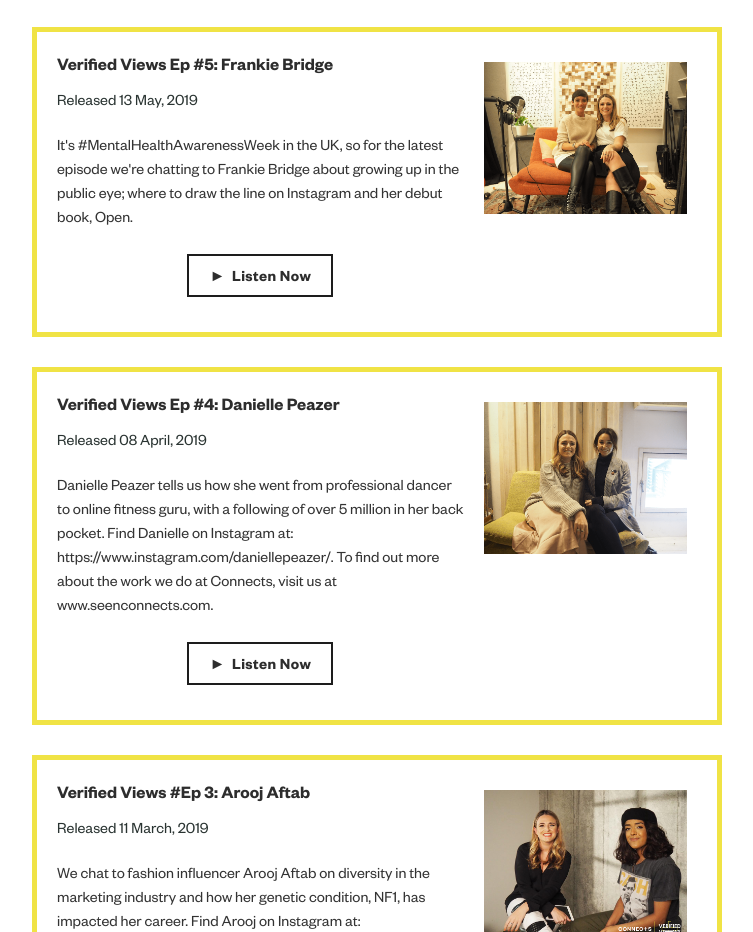
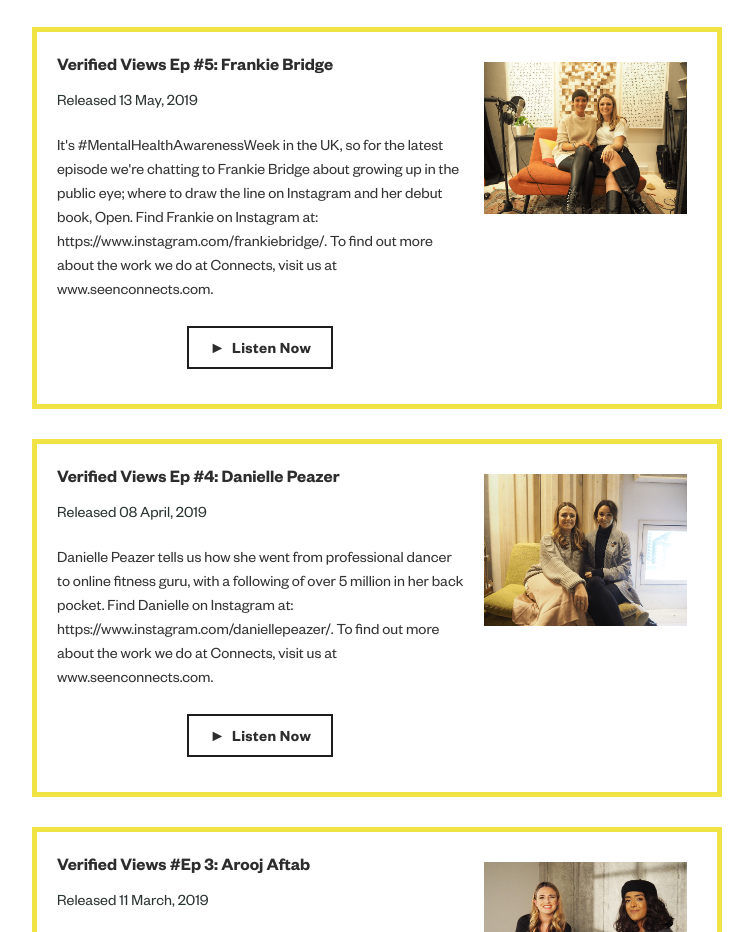
Before and after one commit to giopunt/verified-views-poc, a Gatsby site: page /episodes/ in a window 1280 px wide. Shown: the part 1505-2437 px from the top of the page, without its empty margins (263-1016 px from the left). Built offline with nearby package versions, Linux system fonts and the light colour scheme; Gatsby itself is replaced by a stand-in of ours.

Commit message:
Update Episode “verified-views-ep-5-frankie-bridge”

```diff
--- a/episodes/verified-views-ep-5-frankie-bridge.md
+++ b/episodes/verified-views-ep-5-frankie-bridge.md
@@ -6,5 +6,7 @@
 description: >-
   It's #MentalHealthAwarenessWeek in the UK, so for the latest episode we're
   chatting to Frankie Bridge about growing up in the public eye; where to draw
-  the line on Instagram and her debut book, Open.
+  the line on Instagram and her debut book, Open. Find Frankie on Instagram at:
+  https://www.instagram.com/frankiebridge/. To find out more about the work we
+  do at Connects, visit us at www.seenconnects.com.
 ---
```
